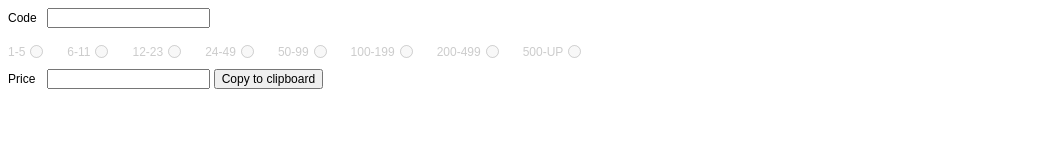
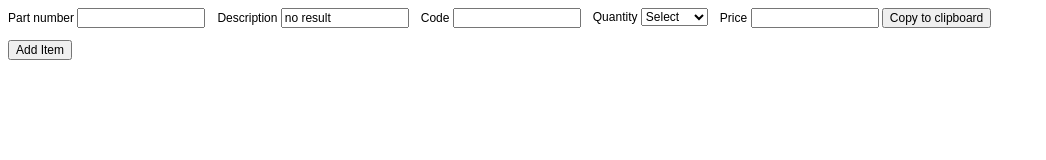
Before and after one commit to boiz/aab, a plain HTML site: page index.html in a window 1280 px wide. Both pictures are taken after a click on the button "Copy to clipboard". Shown: the whole page, without its empty margins (0-1046 px from the left). Drawn offline with Linux system fonts and the light colour scheme.

Commit message:
major added

```diff
--- a/css/main.css
+++ b/css/main.css
@@ -3,22 +3,12 @@
 	font-size:12px;
 }
 
-.codeprice{
-	width:3em;
-	display: inline-block;
-}
-
-div{
+.row{
 	margin-bottom:1em;
 }
 
 input[type=radio]{
 	margin-right:1em;
-}
-
-#container{
-	font-size:.8em;
-	display:flex;
 }
 
 .sample{
@@ -31,11 +21,6 @@ input[type=radio]{
 	background:#ccc;
 }
 
-#container label,#container input{
-	cursor: pointer;
-	color:#ccc;
-	font-size:12px;
-}
 
 .tocopy{
 	display:none;
@@ -46,6 +31,18 @@ input[type="radio"]{
 	top:.15em;
 }
 
-#copybutton{
+.row{
+	display:flex;
+}
+
+.section input{
+	width:10em;
+}
+
+.section{
+	margin-right:1em;
+}
+
+button, select{
 	cursor:pointer;
 }
--- a/index.html
+++ b/index.html
@@ -2,38 +2,75 @@
 <html>
 <head>
 	<title>Price code lookup</title>
+	<meta charset="utf-8">
 	<meta name="viewport" content="width=device-width, initial-scale=1">
 	<link rel="stylesheet" type="text/css" href="css/main.css">
 </head>
 <body>
 
-<div>
-	<label class="codeprice">Code</label>
-	<input type="" name="" id="code">
+<div id="container">
+
+	<div class="row">
+		<div class="section">
+			<label>Part number</label>
+			<input type="text" class="partno">
+		</div>
+		<div class="section">
+			<label>Description</label>
+			<input type="text" class="desc" value="no result">
 		</div>
 
-<div class="tocopy">
+		<div class="section">
+			<label>Code</label>
+			<input type="" name="" class="code">
+		</div>
+
+		<div class="section">
+			<label>Quantity</label>
+			<select class="quantity">
+				<option>1-5</option>
+				<option>6-11</option>
+				<option>12-23</option>
+				<option>24-49</option>
+				<option>50-99</option>
+				<option>100-199</option>
+				<option>200-499</option>
+				<option>500-UP</option>
+				<option selected>Select</option>
+			</select>
+		</div>
+
+	<!-- 	<div class="tocopy">
 
 			<a class="sample">
 				<label></label>
 				<input type="radio" name="options">
 			</a>
-
 		</div>
 
 
 		<div id="container">
 
+		</div> -->
+
+		<div class="section">
+			<label>Price</label>
+			<input class="price" type="" name="">
+			<button class="copybutton">Copy to clipboard</button>
 		</div>
 
-<div>
-	<label class="codeprice">Price</label>
-	<input id="price" type="" name="">
-	<button id="copybutton">Copy to clipboard</button>
 	</div>
 
+
+</div>
+
+<button id="add">Add Item</button>
+
 <script src="js/data.js"></script>
+<script src="js/clipboard.js"></script>
+
 <script src="js/main.js"></script>
-<script src="js/clipboard.js"></script>
+
+<script src="js/fraction.js"></script>
 </body>
 </html>
--- a/js/clipboard.js
+++ b/js/clipboard.js
@@ -1,7 +1,3 @@
-document.getElementById("copybutton").addEventListener("click", function() {
-    copyToClipboard(document.getElementById("price"));
-});
-
 function copyToClipboard(elem) {
 	  // create hidden text element, if it doesn't already exist
     var targetId = "_hiddenCopyText_";
--- /dev/null
+++ b/js/fraction.js
@@ -0,0 +1,18 @@
+/*
+Fraction.js v4.0.8 09/09/2015
+http://www.xarg.org/2014/03/rational-numbers-in-javascript/
+
+Copyright (c) 2015, Robert Eisele (robert@xarg.org)
+Dual licensed under the MIT or GPL Version 2 licenses.
+*/
+(function(w){function k(a,c){var d=0,l=1,h=1,e=0,k=0,p=0,t=1,q=1,f=0,g=1,r=1,n=1;if(void 0!==a&&null!==a)if(void 0!==c)d=a,l=c,h=d*l;else switch(typeof a){case "object":"d"in a&&"n"in a?(d=a.n,l=a.d,"s"in a&&(d*=a.s)):0 in a?(d=a[0],1 in a&&(l=a[1])):u();h=d*l;break;case "number":0>a&&(h=a,a=-a);if(0===a%1)d=a;else if(0<a){1<=a&&(q=Math.pow(10,Math.floor(1+Math.log(a)/Math.LN10)),a/=q);for(;1E7>=g&&1E7>=n;)if(d=(f+r)/(g+n),a===d){1E7>=g+n?(d=f+r,l=g+n):n>g?(d=r,l=n):(d=f,l=g);break}else a>d?(f+=r,
+g+=n):(r+=f,n+=g),1E7<g?(d=r,l=n):(d=f,l=g);d*=q}else if(isNaN(a)||isNaN(c))l=d=NaN;break;case "string":g=a.match(/\d+|./g);null===g&&u();"-"===g[f]?(h=-1,f++):"+"===g[f]&&f++;if(g.length===f+1)k=m(g[f++],h);else if("."===g[f+1]||"."===g[f]){"."!==g[f]&&(e=m(g[f++],h));f++;if(f+1===g.length||"("===g[f+1]&&")"===g[f+3]||"'"===g[f+1]&&"'"===g[f+3])k=m(g[f],h),t=Math.pow(10,g[f].length),f++;if("("===g[f]&&")"===g[f+2]||"'"===g[f]&&"'"===g[f+2])p=m(g[f+1],h),q=Math.pow(10,g[f+1].length)-1,f+=3}else"/"===
+g[f+1]||":"===g[f+1]?(k=m(g[f],h),t=m(g[f+2],1),f+=3):"/"===g[f+3]&&" "===g[f+1]&&(e=m(g[f],h),k=m(g[f+2],h),t=m(g[f+4],1),f+=5);if(g.length<=f){l=t*q;h=d=p+l*e+q*k;break}default:u()}if(0===l)throw new x;b.s=0>h?-1:1;b.n=Math.abs(d);b.d=Math.abs(l)}function v(a){function c(){var c=Error.apply(this,arguments);c.name=this.name=a;this.stack=c.stack;this.message=c.message}function d(){}d.prototype=Error.prototype;c.prototype=new d;return c}function m(a,c){isNaN(a=parseInt(a,10))&&u();return a*c}function u(){throw new y;
+}function p(a,c){if(!a)return c;if(!c)return a;for(;;){a%=c;if(!a)return c;c%=a;if(!c)return a}}function e(a,c){if(!(this instanceof e))return new e(a,c);k(a,c);a=e.REDUCE?p(b.d,b.n):1;this.s=b.s;this.n=b.n/a;this.d=b.d/a}var b={s:1,n:0,d:1},x=e.DivisionByZero=v("DivisionByZero"),y=e.InvalidParameter=v("InvalidParameter");e.REDUCE=1;e.prototype={s:1,n:0,d:1,abs:function(){return new e(this.n,this.d)},neg:function(){return new e(-this.s*this.n,this.d)},add:function(a,c){k(a,c);return new e(this.s*
+this.n*b.d+b.s*this.d*b.n,this.d*b.d)},sub:function(a,c){k(a,c);return new e(this.s*this.n*b.d-b.s*this.d*b.n,this.d*b.d)},mul:function(a,c){k(a,c);return new e(this.s*b.s*this.n*b.n,this.d*b.d)},div:function(a,c){k(a,c);return new e(this.s*b.s*this.n*b.d,this.d*b.n)},clone:function(){return new e(this)},mod:function(a,c){if(isNaN(this.n)||isNaN(this.d))return new e(NaN);if(void 0===a)return new e(this.s*this.n%this.d,1);k(a,c);0===b.n&&0===this.d&&e(0,0);return new e(this.s*b.d*this.n%(b.n*this.d),
+b.d*this.d)},gcd:function(a,c){k(a,c);return new e(p(b.n,this.n)*p(b.d,this.d),b.d*this.d)},lcm:function(a,c){k(a,c);return 0===b.n&&0===this.n?new e:new e(b.n*this.n,p(b.n,this.n)*p(b.d,this.d))},ceil:function(a){a=Math.pow(10,a||0);return isNaN(this.n)||isNaN(this.d)?new e(NaN):new e(Math.ceil(a*this.s*this.n/this.d),a)},floor:function(a){a=Math.pow(10,a||0);return isNaN(this.n)||isNaN(this.d)?new e(NaN):new e(Math.floor(a*this.s*this.n/this.d),a)},round:function(a){a=Math.pow(10,a||0);return isNaN(this.n)||
+isNaN(this.d)?new e(NaN):new e(Math.round(a*this.s*this.n/this.d),a)},inverse:function(){return new e(this.s*this.d,this.n)},pow:function(a){return 0>a?new e(Math.pow(this.s*this.d,-a),Math.pow(this.n,-a)):new e(Math.pow(this.s*this.n,a),Math.pow(this.d,a))},equals:function(a,c){k(a,c);return this.s*this.n*b.d===b.s*b.n*this.d},compare:function(a,c){k(a,c);var d=this.s*this.n*b.d-b.s*b.n*this.d;return(0<d)-(0>d)},simplify:function(a){function c(a){return 1===a.length?new e(a[0]):c(a.slice(1)).inverse().add(a[0])}
+if(isNaN(this.n)||isNaN(this.d))return this;var d=this.abs().toContinued();a=a||.001;for(var l=0;l<d.length;l++){var b=c(d.slice(0,l+1));if(b.sub(this.abs()).abs().valueOf()<a)return b.mul(this.s)}return this},divisible:function(a,c){k(a,c);return!(!(b.n*this.d)||this.n*b.d%(b.n*this.d))},valueOf:function(){return this.s*this.n/this.d},toFraction:function(a){var c,d="",l=this.n,b=this.d;0>this.s&&(d+="-");1===b?d+=l:(a&&0<(c=Math.floor(l/b))&&(d=d+c+" ",l%=b),d=d+l+"/",d+=b);return d},toLatex:function(a){var c,
+d="",b=this.n,e=this.d;0>this.s&&(d+="-");1===e?d+=b:(a&&0<(c=Math.floor(b/e))&&(d+=c,b%=e),d=d+"\\frac{"+b+"}{"+e,d+="}");return d},toContinued:function(){var a=this.n,c=this.d,d=[];if(isNaN(this.n)||isNaN(this.d))return d;do{d.push(Math.floor(a/c));var b=a%c;a=c;c=b}while(1!==a);return d},toString:function(){var a=this.n,c=this.d;if(isNaN(a)||isNaN(c))return"NaN";if(!e.REDUCE){var d=p(a,c);a/=d;c/=d}a:{for(d=c;0===d%2;d/=2);for(;0===d%5;d/=5);if(1===d)d=0;else{for(var b=10%d,h=1;1!==b;h++)if(b=
+10*b%d,2E3<h){d=0;break a}d=h}}a:{b=1;h=10;for(var k=d,m=1;0<k;h=h*h%c,k>>=1)k&1&&(m=m*h%c);h=m;for(k=0;300>k;k++){if(b===h){h=k;break a}b=10*b%c;h=10*h%c}h=0}b=-1===this.s?"-":"";b+=a/c|0;(a=a%c*10)&&(b+=".");if(d){for(;h--;)b+=a/c|0,a%=c,a*=10;for(b+="(";d--;)b+=a/c|0,a%=c,a*=10;b+=")"}else for(d=15;a&&d--;)b+=a/c|0,a%=c,a*=10;return b}};"function"===typeof define&&define.amd?define([],function(){return e}):"object"===typeof exports?(Object.defineProperty(exports,"__esModule",{value:!0}),e["default"]=
+e,e.Fraction=e,module.exports=e):w.Fraction=e})(this);
--- a/js/main.js
+++ b/js/main.js
@@ -1,4 +1,18 @@
 /*version .5*/
+
+
+
+
+
+
+let bundle=root=>{
+
+	let partno=root.querySelector(".partno");
+	let desc=root.querySelector(".desc");
+	let code=root.querySelector(".code");
+	let quantity=root.querySelector(".quantity");
+	let price=root.querySelector(".price");
+	let copybutton=root.querySelector(".copybutton");
 
 	let transform=fragment=>{
 		let output=[];
@@ -38,10 +52,12 @@ let extendData=extendTransform(extend);
 	let doIt=()=>{
 
 		try{
-		let r=data[code.value][document.querySelector("input[name='options']:checked").dataset.index];
+			//let r=data[code.value][document.querySelector("input[name='options']:checked").dataset.index];
+
+			let r=data[code.value][quantity.selectedIndex];
 			if(r) price.value=r;
 
-		else price.value="no result"
+			else price.value="no result";
 
 		}
 		catch(e){
@@ -54,7 +70,7 @@ let doIt=()=>{
 	let doEx=()=>{
 		let r=extendData[code.value];
 		if(r) price.value=r;
-	else price.value="no result"
+		else price.value="no result";
 	}
 
 
@@ -84,10 +100,7 @@ let createOptions=()=>{
 
 	}
 
-createOptions();
-
-
-let setDisable=value=>{
+	let setDisableRadioGroup=value=>{
 		for(let x of container.querySelectorAll("input")){
 			x.disabled=value;
 		}
@@ -99,23 +112,32 @@ let setDisable=value=>{
 		for(let x of container.querySelectorAll("label")){
 			x.style.setProperty("color",color);
 		}
+	}
 
+
+
+	let setDisabledSelectGroup=boolean=>{
+		quantity.disabled=boolean;
 	}
+
 
 
 	code.onkeyup=()=>{
 
 		if(code.value>=101&&code.value<=271){
-		setDisable(false);
+			setDisabledSelectGroup(false);
 			doIt();
 		}
 
-
 		else{
-		setDisable(true);
+			setDisabledSelectGroup(true);
 			doEx();
 
 		}
+	}
+
+	quantity.onchange=()=>{
+		doIt();
 	}
 
 
@@ -125,5 +147,69 @@ copybutton.onclick=()=>{
 		setTimeout(()=>copybutton.innerText=text,2000);
 	}
 
-code.focus();
-code.onclick=()=>code.select();
+	partno.focus();
+
+
+
+	for (let x of root.querySelectorAll("input")){
+		x.onclick=()=>x.select();
+	}
+
+
+	let getFraction=decimal=>{
+		return (new Fraction(decimal)).toFraction();
+	}
+
+
+	let getPartObj=partno=>{
+		let str=partno.replace(/ /g,"");
+		let array=str.substr(1).split("-");
+		return {
+			TYPE:str[0],
+			OD:array[0],
+			LENGTH:array[1],
+			ID:array[2]
+		}
+	}
+
+	let partNoToDesc=partObj=>{
+		return partObj.TYPE+" "+partObj.ID+"×"+getFraction(partObj.OD/64)+"×"+getFraction(partObj.LENGTH/16);
+	}
+
+	let detectUndifinedinObject=obj=>{
+		for(let key in obj){
+			if(!obj[key]) return true;
+		}
+	}
+
+	partno.onkeyup=()=>{
+
+		let obj=getPartObj(partno.value);
+
+		if(detectUndifinedinObject(obj)){
+			desc.value="no result";
+			return;
+		}
+
+		desc.value=partNoToDesc(obj);
+	}
+
+	copybutton.addEventListener("click", function() {
+	    copyToClipboard(price);
+	});
+
+
+}
+
+let sample=container.firstElementChild;
+
+
+add.onclick=()=>{
+	let node=sample.cloneNode(true);
+	bundle(node);
+	container.appendChild(node);
+}
+
+
+
+bundle(container.firstElementChild);
```
Lines whose indentation alone changed are shown as unchanged.
